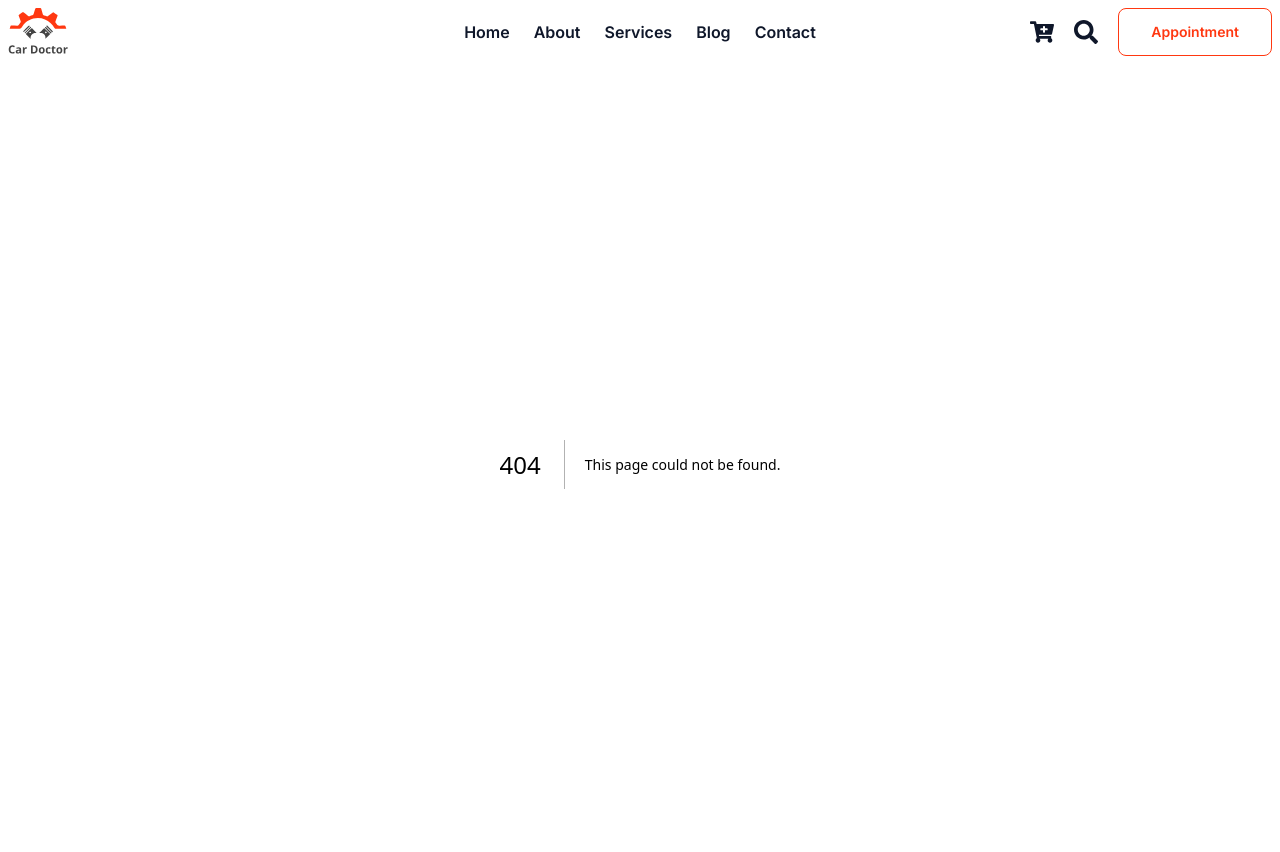
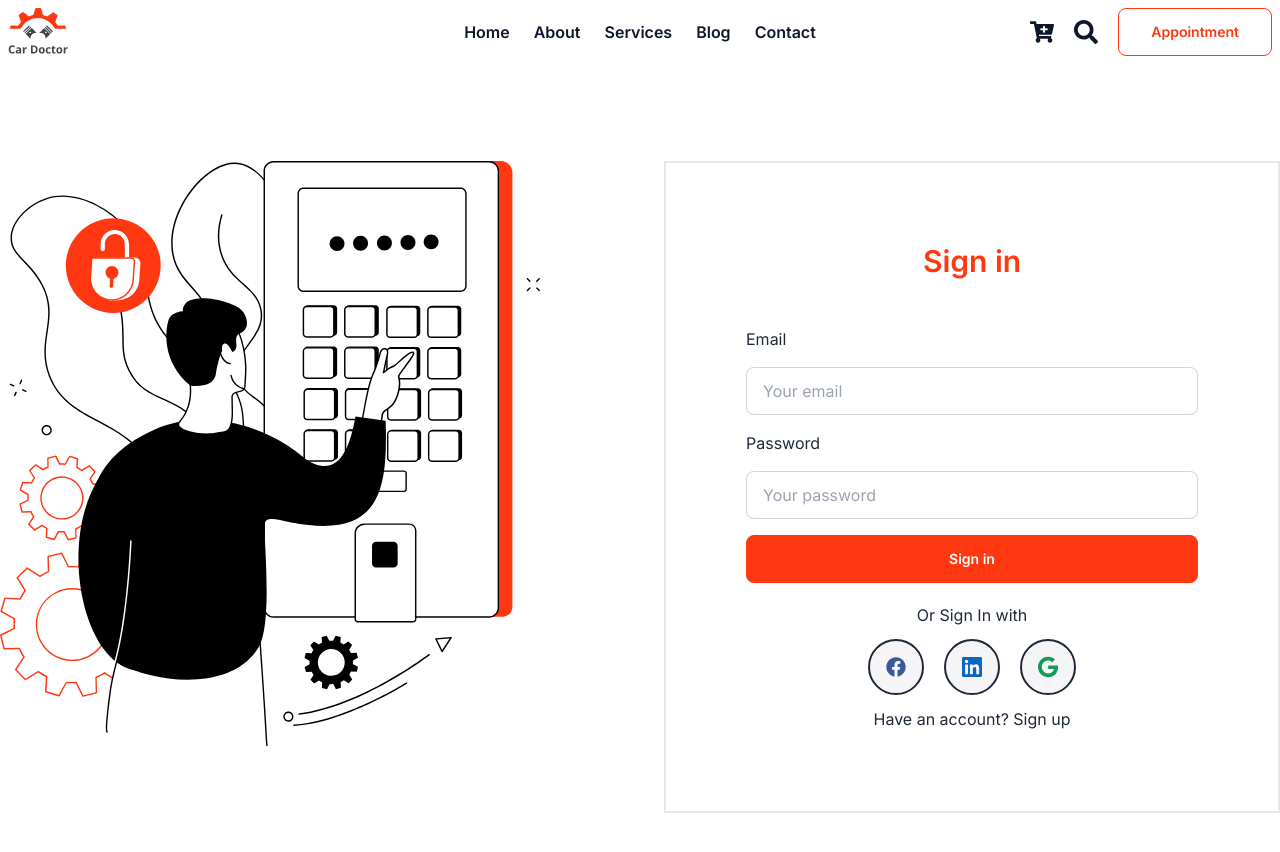
Before and after one commit to mdsaifulislamrafel/car-doctor-pro, a Next.js app: page /login in a window 1280 px wide. Before the commit this address had no page. Shown: the top 852 px of the page. Built offline with nearby package versions, Linux system fonts and the light colour scheme.

Commit message:
login page complete

```diff
--- /dev/null
+++ b/src/app/login/page.jsx
@@ -0,0 +1,38 @@
+import Image from 'next/image';
+import React from 'react';
+import { FaFacebook, FaGoogle, FaLinkedin } from 'react-icons/fa';
+
+const page = () => {
+    return (
+        <div className='container mx-auto py-24'>
+            <div className='grid grid-cols-2 gap-12'>
+                <div>
+                    <Image alt='Login image' src={'/assets/images/login/login.svg'} height='540' width='540' />
+                </div>
+                <div className='border-2 p-20'>
+                    <h6 className='text-3xl font-semibold text-center mb-12 text-primary'>Sign in</h6>
+                    <form className='flex flex-col space-y-4' >
+                        <label htmlFor="email">Email</label>
+
+                        <input type="email" placeholder="Your email" name='email' className="input input-bordered w-full" />
+                        <label htmlFor="password">Password</label>
+                        <input type="password" placeholder="Your password" name='password' className="input input-bordered w-full" />
+
+                        <button className='btn btn-primary'>Sign in</button>
+                    </form>
+                    <div className='text-center mt-5 space-y-3'>
+                        <h6>Or Sign In with</h6>
+                        <div className='space-x-5'>
+                            <button className='btn btn-outline border-2 bg-[#F5F5F8]  w-14 rounded-full h-14'><FaFacebook className='text-[#3B5998] text-2xl' /></button>
+                            <button className='btn btn-outline border-2 bg-[#F5F5F8]  w-14 rounded-full h-14'><FaLinkedin className='text-[#0A66C2] text-2xl' /></button>
+                            <button className='btn btn-outline border-2 bg-[#F5F5F8] w-14 rounded-full h-14'><FaGoogle className='text-[#0F9D58] text-2xl' /></button>
+                        </div>
+                        <p>Have an account? Sign up</p>
+                    </div>
+                </div>
+            </div>
+        </div>
+    );
+};
+
+export default page;
--- /dev/null
+++ b/src/app/signup/page.jsx
@@ -0,0 +1,11 @@
+import React from 'react';
+
+const page = () => {
+    return (
+        <div>
+          sign up page
+        </div>
+    );
+};
+
+export default page;
```
